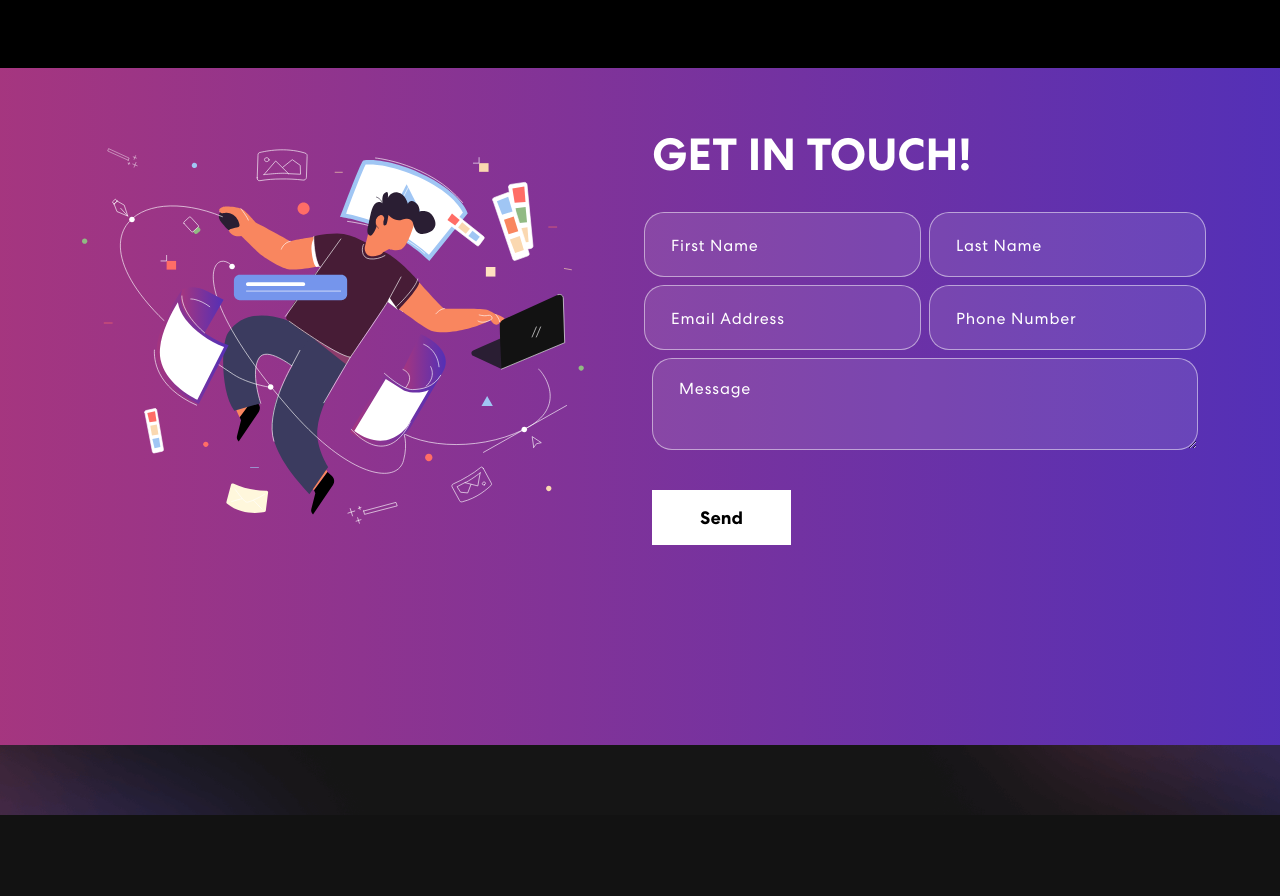
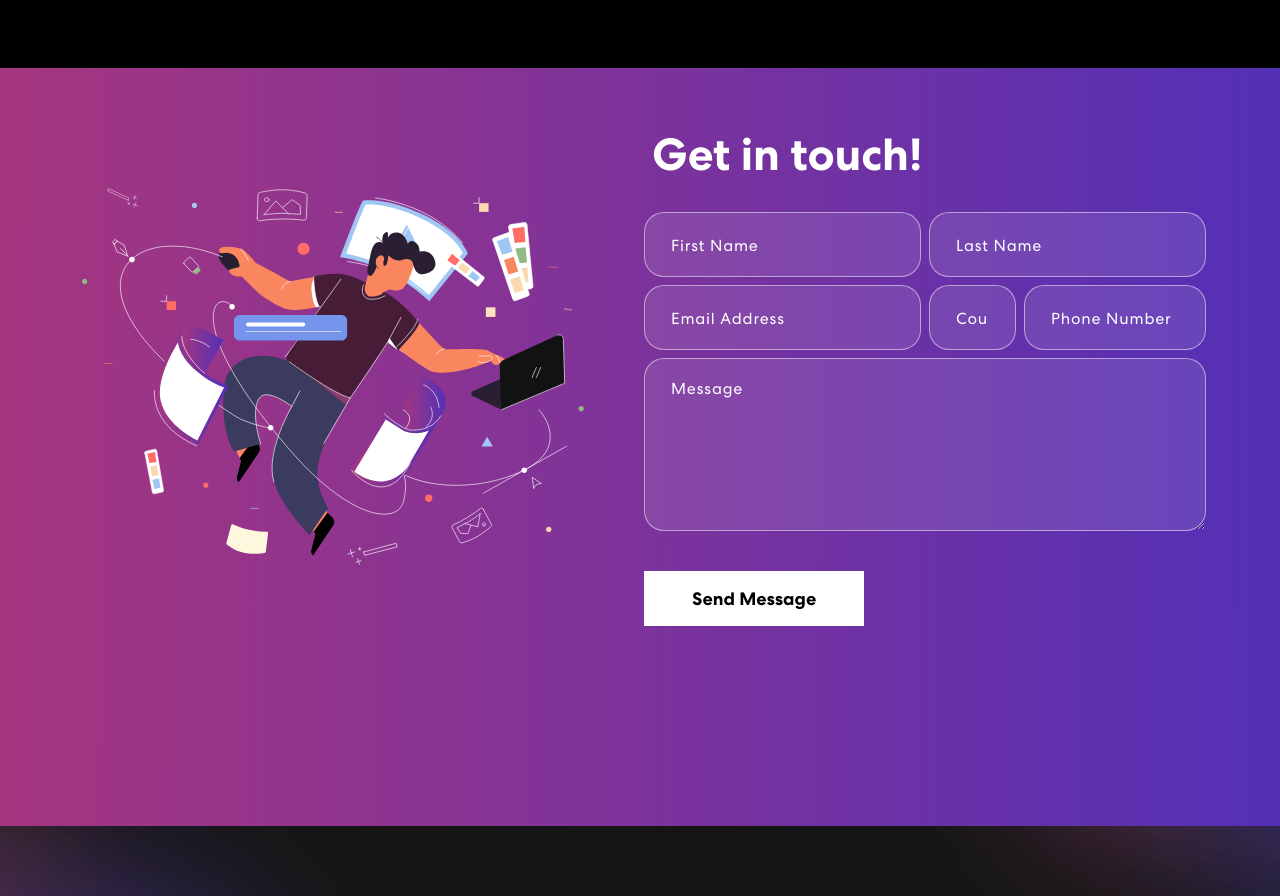
Before and after one commit to suryasdas/portfolio, a React (Create React App) app: page / in a window 1280 px wide. Shown: the part 1940-2836 px from the top of the page. Before the commit the page ends 2755 px from the top, so only its background shows below. Built offline with nearby package versions, Linux system fonts and the light colour scheme.

Commit message:
Update Contact.js
modified form and added validation and error handling

```diff
--- a/src/components/Contact.js
+++ b/src/components/Contact.js
@@ -1,72 +1,117 @@
-import { Col, Container, Row } from "react-bootstrap"
-import React, { useRef } from 'react';
-import contactImg from "../assets/img/contact-img.svg"
-import emailjs from '@emailjs/browser';
+import React, { useState, useRef } from 'react';
+import { Col, Container, Row } from "react-bootstrap";
+import contactImg from "../assets/img/contact-img.svg";
+
+// Note: You'll need to install emailjs-com with `npm install emailjs-com` or include it in your package.json dependencies.
+import emailjs from 'emailjs-com';
 
 export const Contact = () => {
     const form = useRef();
+    const [formDetails, setFormDetails] = useState({
+        firstName: '',
+        lastName: '',
+        email: '',
+        countryCode: '',
+        phone: '',
+        message: ''
+    });
+    const [formErrors, setFormErrors] = useState({});
+
+    const onFormUpdate = (field, value) => {
+        setFormDetails(prevDetails => ({
+            ...prevDetails,
+            [field]: value
+        }));
+    };
+
+    const validateForm = () => {
+        const errors = {};
+        if (!formDetails.firstName.trim()) errors.firstName = 'First name is required.';
+        if (!formDetails.lastName.trim()) errors.lastName = 'Last name is required.';
+        if (!formDetails.email.trim()) errors.email = 'Email is required.';
+        if (!formDetails.countryCode.trim()) errors.countryCode = 'Country code is required.';
+        if (!formDetails.phone.trim()) {
+            errors.phone = 'Phone number is required.';
+        } else if (formDetails.phone.replace(/\D/g, '').length !== 10) {
+            errors.phone = 'Phone number must be 10 digits.';
+        }
+        if (!formDetails.message.trim()) errors.message = 'Message is required.';
+
+        setFormErrors(errors);
+        return Object.keys(errors).length === 0;
+    };
 
     const sendEmail = (e) => {
         e.preventDefault();
-        emailjs
-        .sendForm(
+        if (validateForm()) {
+            emailjs.sendForm(
                 process.env.REACT_APP_SERVICE_ID,
                 process.env.REACT_APP_TEMPLATE_ID,
                 form.current,
                 process.env.REACT_APP_PUBLIC_KEY
-        )
-        .then(
-            (result) => {
-            alert('Email sent successfully!');
+            ).then((result) => {
+                alert('Message sent successfully!');
                 console.log(result.text);
-            },
-            (error) => {
+                // Reset form fields
+                setFormDetails({
+                    firstName: '',
+                    lastName: '',
+                    email: '',
+                    countryCode: '',
+                    phone: '',
+                    message: ''
+                });
+                setFormErrors({});
+            }, (error) => {
+                alert('Failed to send message. Please try again later.');
                 console.log(error.text);
+            });
         }
-        );
     };
-
-
 
     return (
         <section className="contact" id="contact">
             <Container>
                 <Row className="align-items-center">
                     <Col md={6}>
-                        <img src={contactImg} alt='Contact' />
+                        <img src={contactImg} alt="Contact Us" />
                     </Col>
                     <Col md={6}>
-                        <h2>GET IN TOUCH!</h2>
-                        <form ref={form} onSubmit={sendEmail}>
+                        <h2>Get in touch!</h2>
+                        <form ref={form} onSubmit={sendEmail} noValidate>
                             <Row>
-                                <Col sm={6} className='px-1'>
-                                    <input type='text' name="firstname" /*value={formDetails.firstName}*/ placeholder="First Name" /*onChange={(e) => onFormUpdate('firstName', e.target.value)}*/ />
+                                <Col sm={6} className="px-1">
+                                    <input type="text" name="firstname" placeholder="First Name" value={formDetails.firstName} onChange={(e) => onFormUpdate('firstName', e.target.value)} />
+                                    {formErrors.firstName && <div className="error">{formErrors.firstName}</div>}
                                 </Col>
-                                <Col sm={6} className='px-1'>
-                                    <input type='text' name="lastname" /*value={formDetails.lastName}*/ placeholder="Last Name" /*onChange={(e) => onFormUpdate('lastName', e.target.value)}*/ />
+                                <Col sm={6} className="px-1">
+                                    <input type="text" name="lastname" placeholder="Last Name" value={formDetails.lastName} onChange={(e) => onFormUpdate('lastName', e.target.value)} />
+                                    {formErrors.lastName && <div className="error">{formErrors.lastName}</div>}
                                 </Col>
-                                <Col sm={6} className='px-1'>
-                                    <input type='email' name="email" /*value={formDetails.email}*/ placeholder="Email Address" /*onChange={(e) => onFormUpdate('email', e.target.value)}*/ />
+                                <Col sm={6} className="px-1">
+                                    <input type="email" name="email" placeholder="Email Address" value={formDetails.email} onChange={(e) => onFormUpdate('email', e.target.value)} />
+                                    {formErrors.email && <div className="error">{formErrors.email}</div>}
                                 </Col>
-                                <Col sm={6} className='px-1'>
-                                    <input type='telephone' name="phone" /*value={formDetails.phone}*/ placeholder="Phone Number" /*onChange={(e) => onFormUpdate('phone', e.target.value)}*/ />
+                                <Col sm={2} className="px-1">
+                                    <input type="text" name="countryCode" placeholder="Country Code" value={formDetails.countryCode} onChange={(e) => onFormUpdate('countryCode', e.target.value)} />
+                                    {formErrors.countryCode && <div className="error">{formErrors.countryCode}</div>}
                                 </Col>
-                                <Col>
-                                    <textarea row="6" name="message" /*value={formDetails.message}*/ placeholder="Message" /*onChange={(e) => onFormUpdate('message', e.target.value)}*/ />
-                                    <button type='submit'>Send</button>
+                                <Col sm={4} className="px-1">
+                                    <input type="tel" name="phone" placeholder="Phone Number" value={formDetails.phone} onChange={(e) => onFormUpdate('phone', e.target.value)} />
+                                    {formErrors.phone && <div className="error">{formErrors.phone}</div>}
                                 </Col>
-                                {/* {
-                                    status.message &&
-                                    <Col>
-                                        <p className={status.success === false ? "danger" : "success"}>status.message</p>
+                                <Col sm={12} className="px-1">
+                                    <textarea name="message" rows="5" placeholder="Message" value={formDetails.message} onChange={(e) => onFormUpdate('message', e.target.value)}></textarea>
+                                    {formErrors.message && <div className="error">{formErrors.message}</div>}
                                 </Col>
-                                } */}
+                                <Col sm={12} className="px-1">
+                                    <button type="submit">Send Message</button>
+                                </Col>
                             </Row>
                         </form>
                     </Col>
                 </Row>
             </Container>
         </section>
-
-    )
-}
+    );
+};
```
Lines whose indentation alone changed are shown as unchanged.
